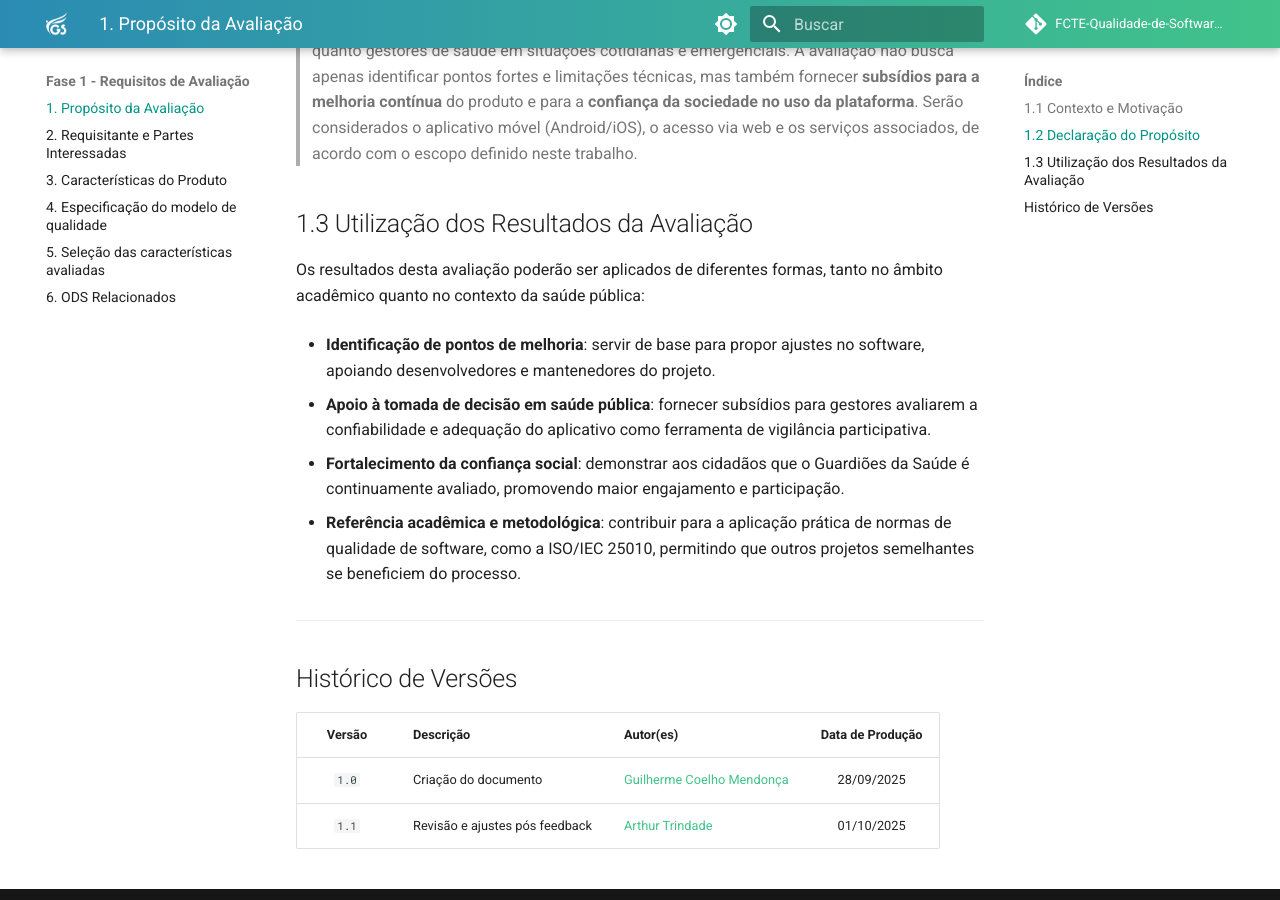
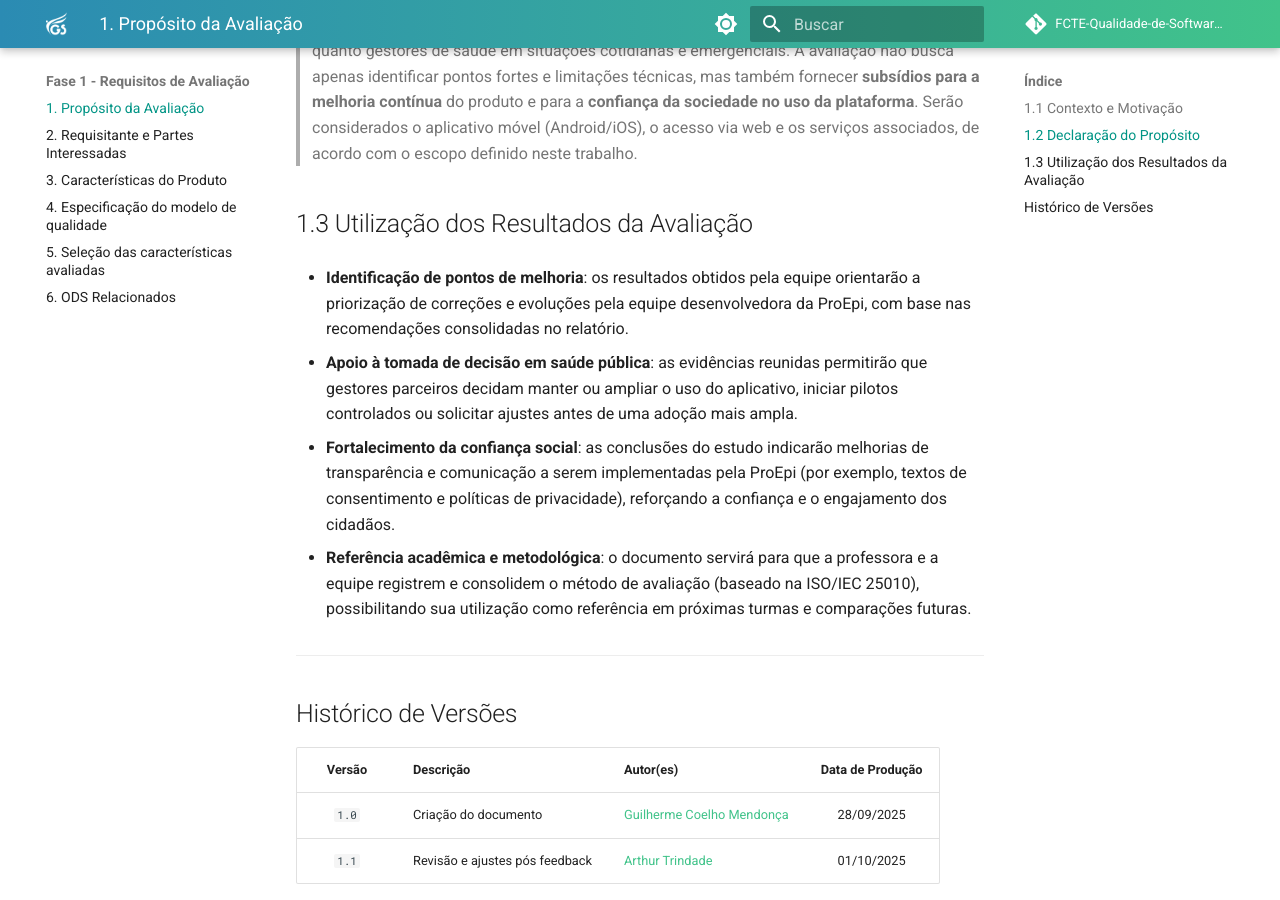
Before and after one commit to FCTE-Qualidade-de-Software-1/2025-2_T02_Katherine_Johnson, an MkDocs documentation site: the page built from docs/entregas/fase-1/proposito-da-avaliacao.md, in a window 1280 px wide and 900 px high, scrolled down 1008 px. Built offline with MkDocs 1.6.1 and Material for MkDocs 9.7.7, drawn with Linux system fonts in a browser that asks for light colours; comment, search, counter and statistics services are not loaded.

Commit message:
adequação para critérios

```diff
--- a/docs/entregas/fase-1/proposito-da-avaliacao.md
+++ b/docs/entregas/fase-1/proposito-da-avaliacao.md
@@ -15,15 +15,13 @@ Mas a eficiência do Guardiões da Saúde não depende somente da parte técnica
 
 ## 1.3 Utilização dos Resultados da Avaliação
 
-Os resultados desta avaliação poderão ser aplicados de diferentes formas, tanto no âmbito acadêmico quanto no contexto da saúde pública:
+- **Identificação de pontos de melhoria**: os resultados obtidos pela equipe orientarão a priorização de correções e evoluções pela equipe desenvolvedora da ProEpi, com base nas recomendações consolidadas no relatório.
 
-- **Identificação de pontos de melhoria**: servir de base para propor ajustes no software, apoiando desenvolvedores e mantenedores do projeto.
+- **Apoio à tomada de decisão em saúde pública**: as evidências reunidas permitirão que gestores parceiros decidam manter ou ampliar o uso do aplicativo, iniciar pilotos controlados ou solicitar ajustes antes de uma adoção mais ampla.
 
-- **Apoio à tomada de decisão em saúde pública**: fornecer subsídios para gestores avaliarem a confiabilidade e adequação do aplicativo como ferramenta de vigilância participativa.
+- **Fortalecimento da confiança social**: as conclusões do estudo indicarão melhorias de transparência e comunicação a serem implementadas pela ProEpi (por exemplo, textos de consentimento e políticas de privacidade), reforçando a confiança e o engajamento dos cidadãos.
 
-- **Fortalecimento da confiança social**: demonstrar aos cidadãos que o Guardiões da Saúde é continuamente avaliado, promovendo maior engajamento e participação.
-
-- **Referência acadêmica e metodológica**: contribuir para a aplicação prática de normas de qualidade de software, como a ISO/IEC 25010, permitindo que outros projetos semelhantes se beneficiem do processo.
+- **Referência acadêmica e metodológica**: o documento servirá para que a professora e a equipe registrem e consolidem o método de avaliação (baseado na ISO/IEC 25010), possibilitando sua utilização como referência em próximas turmas e comparações futuras.
 
 ---
 
```
Also changed, not shown: docs/entregas/fase-1/ods-relacionados.md (+0 -10 lines).
